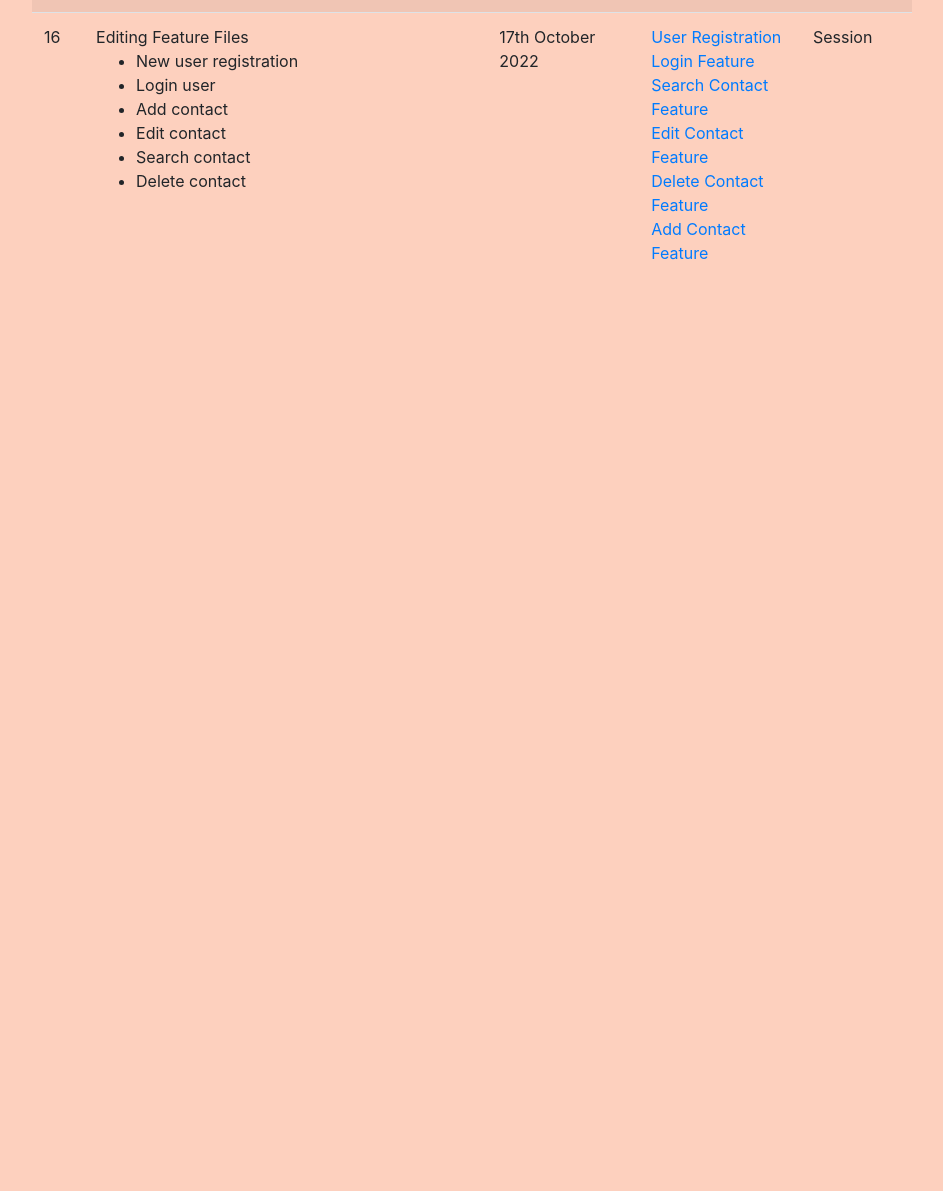
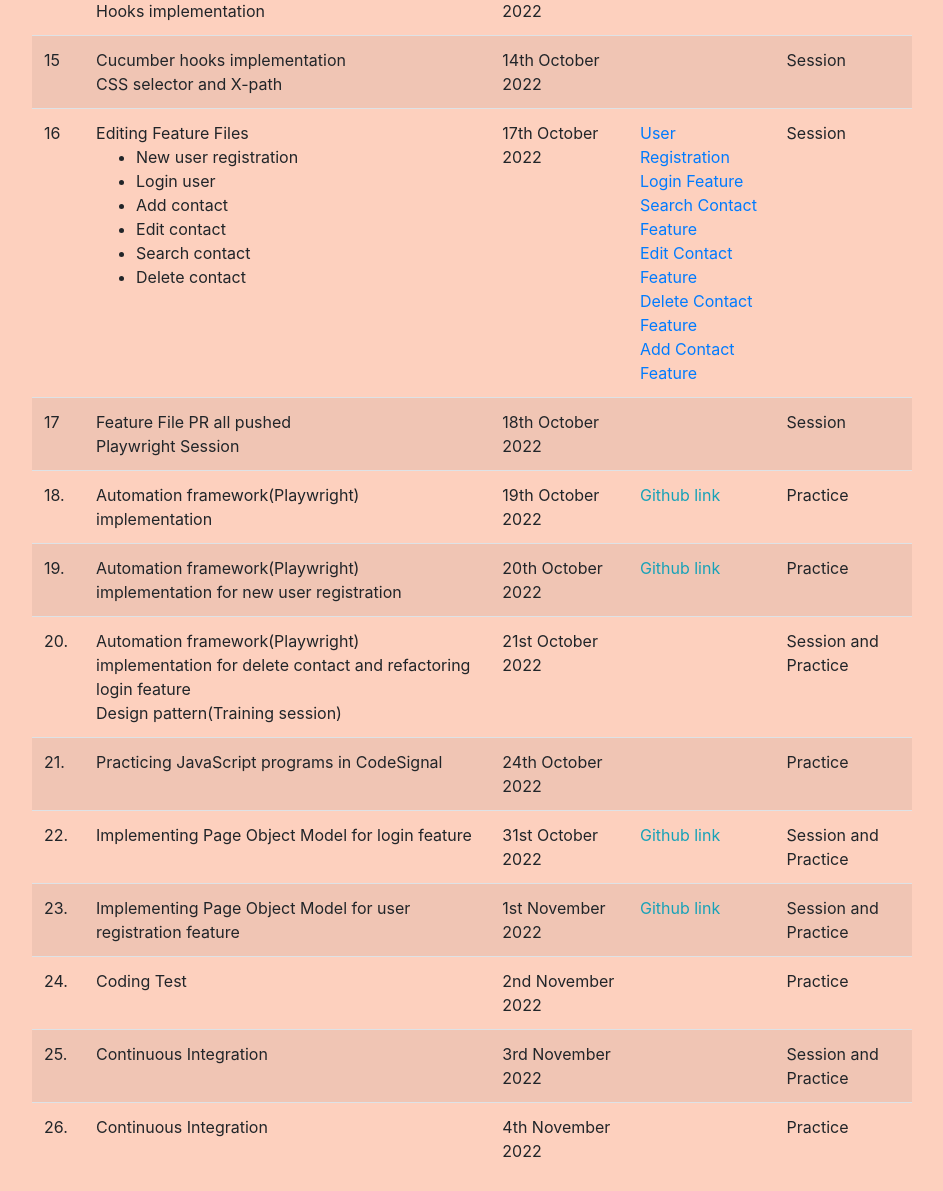
Before and after one commit to ritaadhikari/JanakariTechMentorship, a plain HTML site: page index.html in a window 1280 px wide. Shown: the part 1579-2770 px from the top of the page, without its empty margins (168-1111 px from the left). Before the commit the page ends 1872 px from the top, so only its background shows below. Drawn offline with nearby package versions, Linux system fonts and the light colour scheme.

Commit message:
updated in progress report

```diff
--- a/index.html
+++ b/index.html
@@ -208,29 +208,122 @@
             </td>
             <td>Session</td>
           </tr>
-          <!-- <tr>
+          <tr>
             <td>17</td>
-            <!-- <td>
-              <a href="https://github.com/SagarGi/FeatureFiles/blob/main/Features2/tests/features/userRegistration.feature">User Registration</a></br>
-              <a href="https://github.com/SagarGi/FeatureFiles/blob/main/Features2/tests/features/login.feature">Login Feature</a></br>
-              <a href="https://github.com/SagarGi/FeatureFiles/blob/main/Features2/tests/features/searchContact.feature">Search Contact Feature</a></br>
-              <a href="https://github.com/SagarGi/FeatureFiles/blob/main/Features2/tests/features/editContact.feature">Edit Contact Feature</a></br>
-              <a href="https://github.com/SagarGi/FeatureFiles/blob/main/Features2/tests/features/deleteContact.feature">Delete Contact Feature</a></br>
-              <a href="https://github.com/SagarGi/FeatureFiles/blob/main/Features2/tests/features/addcontact.feature">Add Contact Feature</a>
-            </td> -->
+            <td>
+             Feature File PR all pushed </br>
+             Playwright Session
+            </td>
 
 
-            <!-- </td>
+            </td>
             <td>18th October 2022</td>
-            <td> -->
-              <!-- <a href="https://github.com/SagarGi/FeatureFiles/blob/main/Features2/tests/features/userRegistration.feature">User Registration</a></br>
-              <a href="https://github.com/SagarGi/FeatureFiles/blob/main/Features2/tests/features/login.feature">Login Feature</a></br>
-              <a href="https://github.com/SagarGi/FeatureFiles/blob/main/Features2/tests/features/searchContact.feature">Search Contact Feature</a></br>
-              <a href="https://github.com/SagarGi/FeatureFiles/blob/main/Features2/tests/features/editContact.feature">Edit Contact Feature</a></br>
-              <a href="https://github.com/SagarGi/FeatureFiles/blob/main/Features2/tests/features/deleteContact.feature">Delete Contact Feature</a></br>
-              <a href="https://github.com/SagarGi/FeatureFiles/blob/main/Features2/tests/features/addcontact.feature">Add Contact Feature</a> -->
-            <!-- </td> -->
-            <!-- <td>Session</td> -->
-          <!-- </tr> --> -->
+            <td>
 
-        </tbody>/tr> --> -->
+            </td>
+            <td>Session</td>
+        </tr>
+        <tr>
+          <td>18.</td>
+          <td>
+              Automation framework(Playwright) implementation
+          </td>
+          <td>19th October 2022</td>
+          <td>
+              <a href="https://github.com/SagarGi/FeatureFiles/blob/main/Features2/tests/stepDefinations/loginContext.js" class="text-info">Github link</a> </br>
+          </td>
+          <td>Practice</td>
+      </tr>
+      <tr>
+          <td>19.</td>
+          <td>
+              Automation framework(Playwright) implementation for new user registration
+          </td>
+          <td>20th October 2022</td>
+          <td>
+              <a href="https://github.com/SagarGi/FeatureFiles/blob/main/Features2/tests/stepDefinations/registerContext.js" class="text-info">Github link</a> </br>
+          </td>
+          <td>Practice</td>
+      </tr>
+      <tr>
+          <td>20.</td>
+          <td>
+              Automation framework(Playwright) implementation for delete contact and refactoring login feature</br>
+              Design pattern(Training session)
+          </td>
+          <td>21st October 2022</td>
+          <td>
+              <a href="#" class="text-info"></a> </br>
+          </td>
+          <td>Session and Practice</td>
+      </tr>
+      <tr>
+          <td>21.</td>
+          <td>
+              Practicing JavaScript programs in CodeSignal
+          </td>
+          <td>24th October 2022</td>
+          <td>
+              <a href="#" class="text-info"></a> </br>
+          </td>
+          <td>Practice</td>
+      </tr>
+      <tr>
+          <td>22.</td>
+          <td>
+              Implementing Page Object Model for login feature
+          </td>
+          <td>31st October 2022</td>
+          <td>
+              <a href="https://github.com/SagarGi/FeatureFiles/blob/main/Features2/tests/pageObject/LoginPage.js" class="text-info">Github link</a> </br>
+          </td>
+          <td>Session and Practice</td>
+      </tr>
+      <tr>
+          <td>23.</td>
+          <td>
+              Implementing Page Object Model for user registration feature
+          </td>
+          <td>1st November 2022</td>
+          <td>
+              <a href="https://github.com/SagarGi/FeatureFiles/blob/main/Features2/tests/pageObject/RegisterPage.js" class="text-info">Github link</a> </br>
+          </td>
+          <td>Session and Practice</td>
+      </tr>
+      <tr>
+          <td>24.</td>
+          <td>
+              Coding Test
+          </td>
+          <td>2nd November 2022</td>
+          <td>
+              <a href="#" class="text-info"></a> </br>
+          </td>
+          <td>Practice</td>
+      </tr>
+      <tr>
+          <td>25.</td>
+          <td>
+              Continuous Integration
+          </td>
+          <td>3rd November 2022</td>
+          <td>
+              <a href="#" class="text-info"></a> </br>
+          </td>
+          <td>Session and Practice</td>
+      </tr>
+      <tr>
+          <td>26.</td>
+          <td>
+              Continuous Integration
+          </td>
+          <td>4th November 2022</td>
+          <td>
+              <a href="#" class="text-info"></a> </br>
+          </td>
+          <td>Practice</td>
+      </tr>
+  </table>
+</div>
+
+        </tbody>
```
